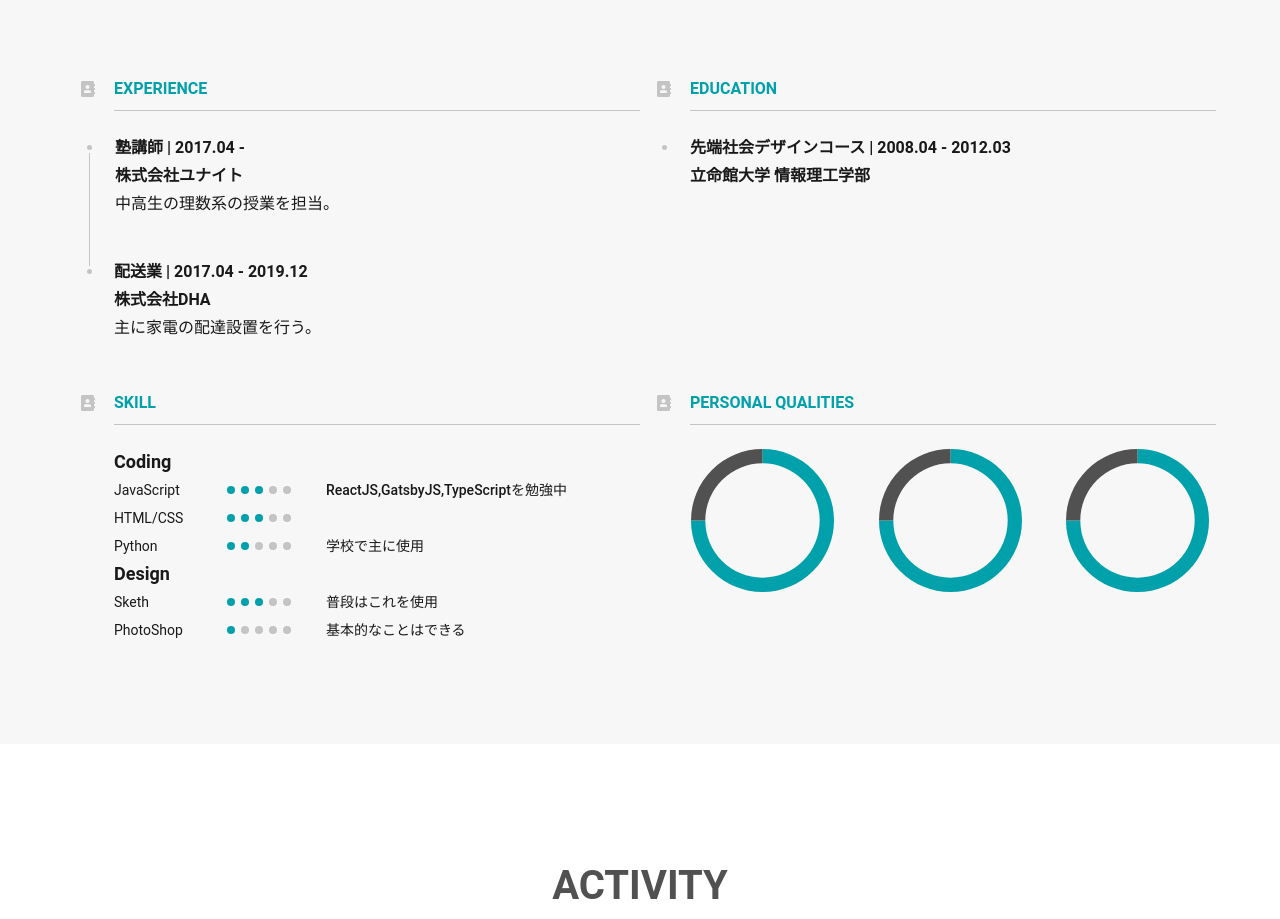
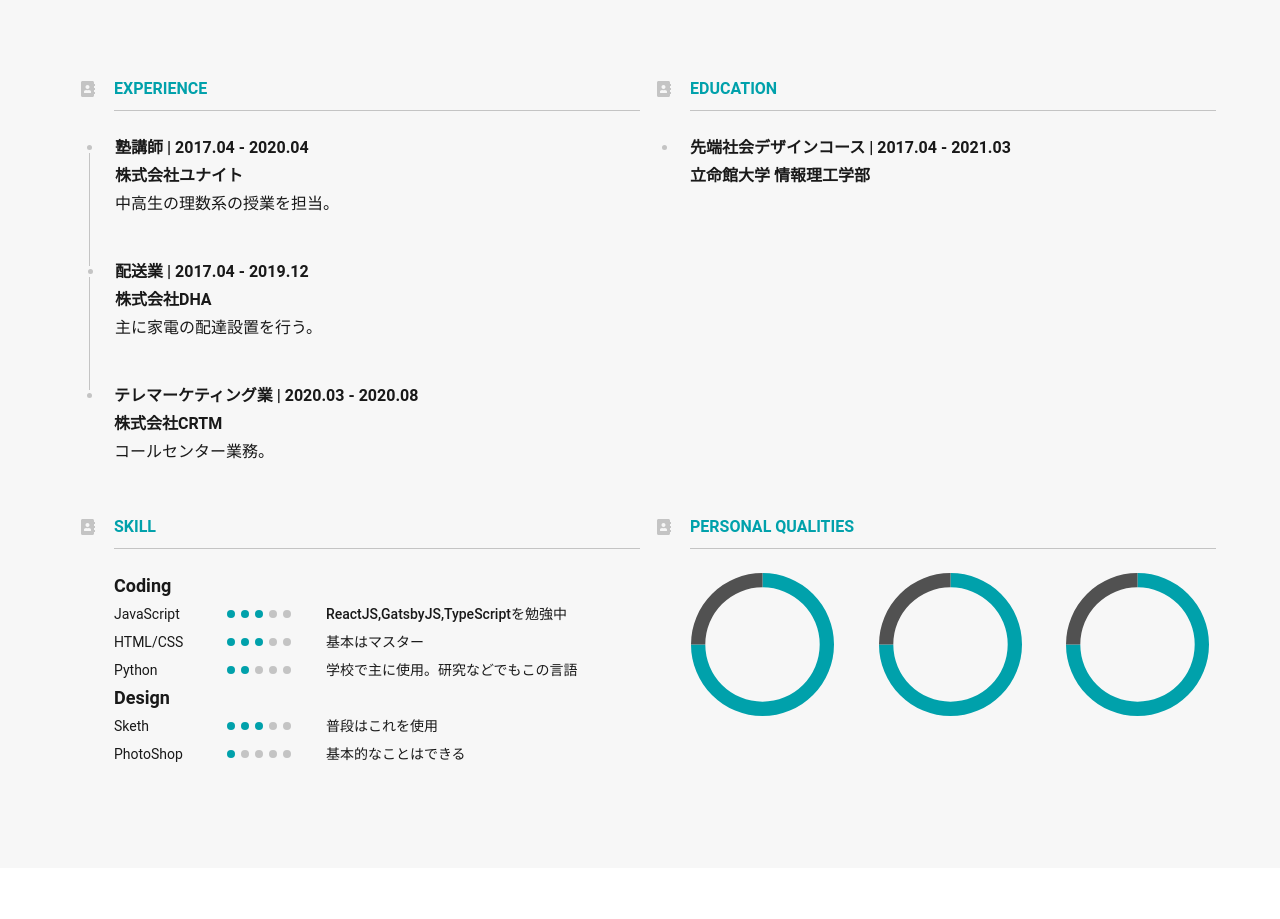
Before and after one commit to yusaku1084/my-portfolio, a Gatsby site: page / in a window 1280 px wide. Shown: the part 1300-2219 px from the top of the page. Built offline with nearby package versions, Linux system fonts and the light colour scheme; Gatsby itself is replaced by a stand-in of ours; some packages are replaced by stand-ins of ours.

Commit message:
Add files via upload

```diff
--- a/src/components/CareerList.js
+++ b/src/components/CareerList.js
@@ -13,19 +13,26 @@ const CareerList01 = () => (
       <Block>
         <Border />
         <TextDetail>
-          <TextBold>塾講師 | 2017.04 -<br />株式会社ユナイト</TextBold>
+          <TextBold>塾講師 | 2017.04 - 2020.04<br />株式会社ユナイト</TextBold>
           <Text>中高生の理数系の授業を担当。</Text>
         </TextDetail>
       </Block>
+      <Block>
+        <Border />
+        <TextDetail>
+          <TextBold2>配送業 | 2017.04 - 2019.12<br />株式会社DHA</TextBold2>
+          <Text>主に家電の配達設置を行う。</Text>
+        </TextDetail>
+      </Block>
       <TextDetail>
-        <TextBold2>配送業 | 2017.04 - 2019.12<br />株式会社DHA</TextBold2>
-        <Text>主に家電の配達設置を行う。</Text>
+        <TextBold2> テレマーケティング業 | 2020.03 - 2020.08<br />株式会社CRTM</TextBold2>
+        <Text>コールセンター業務。</Text>
       </TextDetail>
     </Content>
     <Content>
     <Icon icon={faAddressBook} color="#C4C4C4" /><ColumnTitle title="EDUCATION" />
       <TextDetail>
-        <TextBold>先端社会デザインコース | 2008.04 - 2012.03<br />立命館大学 情報理工学部</TextBold>
+        <TextBold>先端社会デザインコース | 2017.04 - 2021.03<br />立命館大学 情報理工学部</TextBold>
       </TextDetail>
     </Content>
   </List>
@@ -44,11 +51,12 @@ const CareerList02 = () => (
       <Block>
         <SkillText>HTML/CSS</SkillText>
         <Dots><GDot /><GDot /><GDot /><Dot /><Dot /></Dots>
+        <SkillComment>基本はマスター</SkillComment>
       </Block>
       <Block>
         <SkillText>Python</SkillText>
         <Dots><GDot /><GDot /><Dot /><Dot /><Dot /></Dots>
-        <SkillComment>学校で主に使用</SkillComment>
+        <SkillComment>学校で主に使用。研究などでもこの言語</SkillComment>
       </Block>
       <SkillText2>Design</SkillText2>
       <Block>
```
